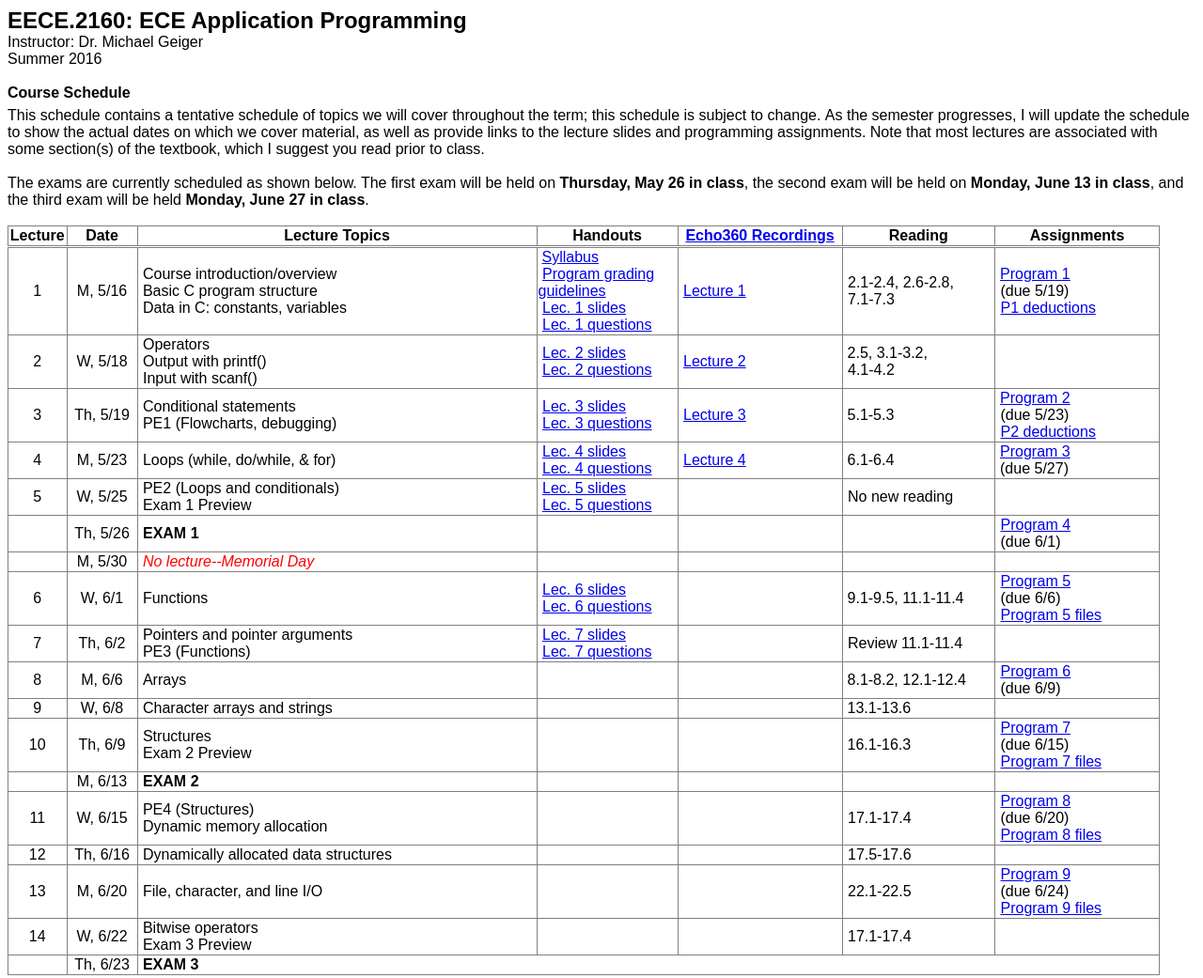
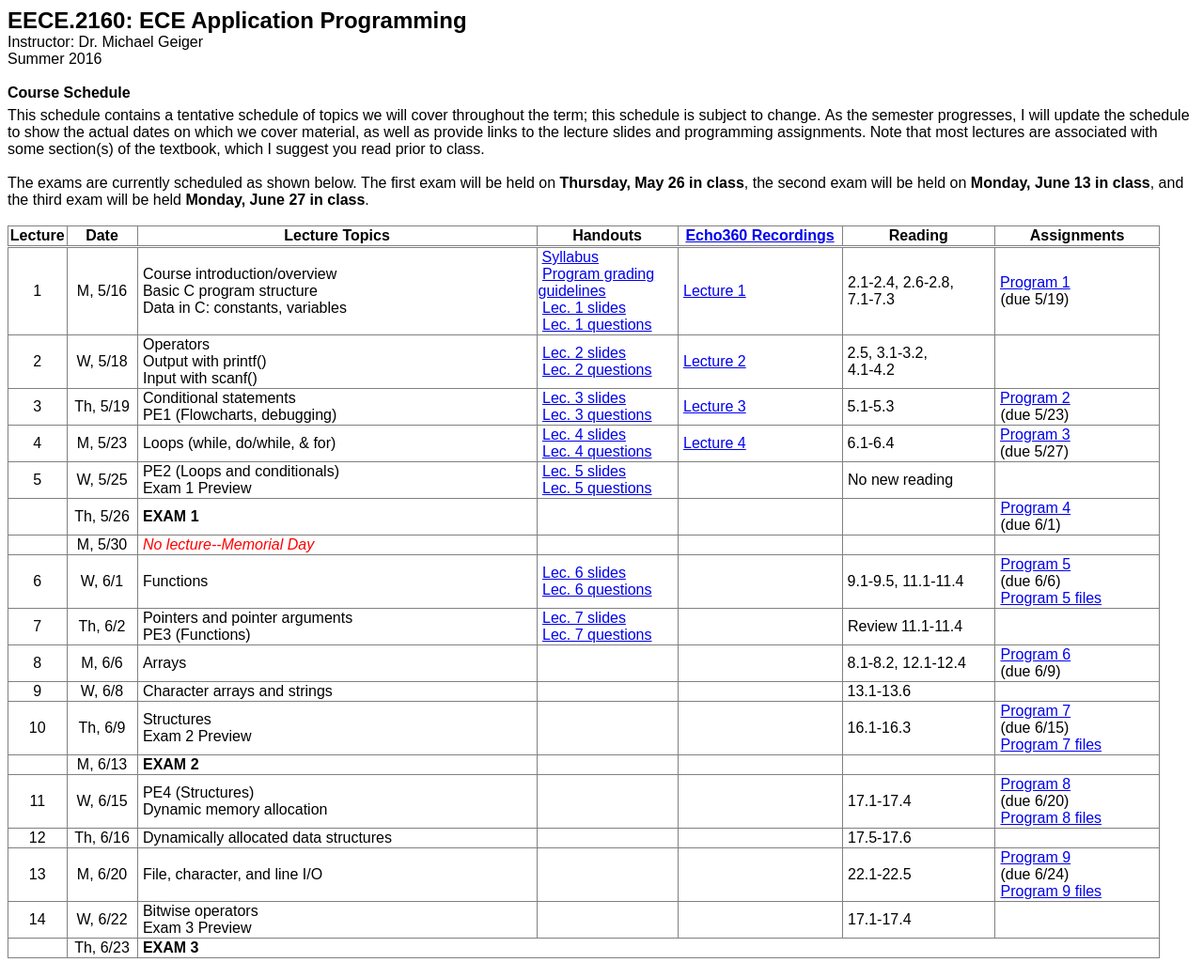
Before and after one commit to mjgeiger/mjgeiger.github.io, a plain HTML site: page eece2160/sum16/schedule.htm in a window 1280 px wide. Shown: the whole page at 94% size. Drawn offline with Linux system fonts and the light colour scheme.

Commit message:
Revert "grading"
This reverts commit 8f9fb705fed56c86f0e36698eebbb12c719fa78a.

```diff
--- a/eece2160/sum16/schedule.htm
+++ b/eece2160/sum16/schedule.htm
@@ -64,8 +64,7 @@ and the third exam will be held <b>Monday, June 27 in class</b>.</font></p>
 		<td width="14%">
 		<p style="margin-top: 0; margin-bottom: 0">&nbsp;<font face="Arial"><a href="../programs/16.216_prog1_simple.pdf">Program
 		1</a></font></p>
-		<p style="margin-top: 0; margin-bottom: 0"><font face="Arial">&nbsp;(due 5/19)</font></p>
-        <p style="margin-top: 0; margin-bottom: 0"><font face="Arial">&nbsp;<a href="../grading/eece2160_prog1_deductions.pdf">P1 deductions</a></font></p></td>
+		<p style="margin-top: 0; margin-bottom: 0"><font face="Arial">&nbsp;(due 5/19)</font></td>
 	</tr>
 	<tr>
 		<td width="5%">
@@ -108,8 +107,7 @@ and the third exam will be held <b>Monday, June 27 in class</b>.</font></p>
         </td>
 		<td width="14%">
 		&nbsp;<font face="Arial"><a href="../programs/16.216_prog2_circuit.pdf">Program 2</a></font><p style="margin-top: 0; margin-bottom: 0">
-		<font face="Arial">&nbsp;(due 5/23)</font></p>
-        <p style="margin-top: 0; margin-bottom: 0"><font face="Arial">&nbsp;<a href="../grading/eece2160_prog2_deductions.pdf">P2 deductions</a></font></p></td>
+		<font face="Arial">&nbsp;(due 5/23)</font></td>
 	</tr>
 	<tr>
 		<td width="5%" align="center"><font face="Arial">4</font></td>
```
Also changed, not shown: 2 other files.
